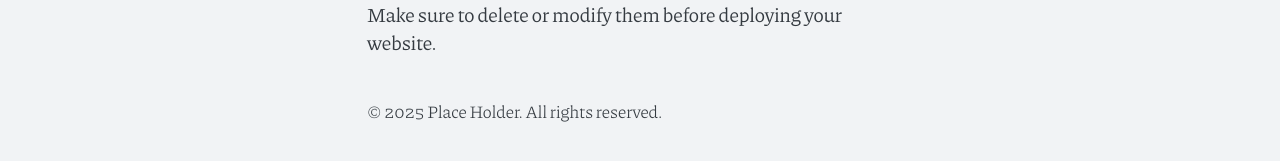
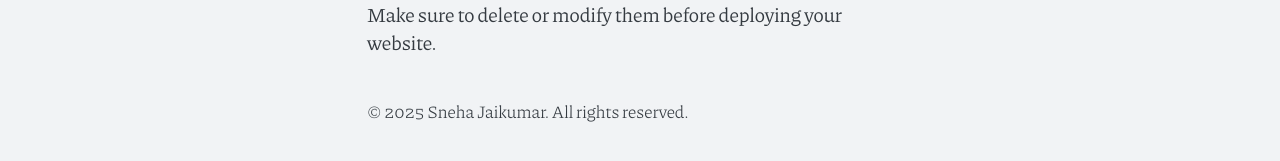
Before and after one commit to snehajaikumar23/snehajaikumar23.github.io, a Jekyll site: the page built from index.md, in a window 1280 px wide. Shown: the part 828-989 px from the top of the page. Built offline with Jekyll 4.4.1, drawn with Linux system fonts in a browser that asks for light colours; some of the changed lines change nothing that is shown.

Commit message:
Update yml with links

```diff
--- a/_config.yml
+++ b/_config.yml
@@ -1,5 +1,5 @@
-title: cvless
-description: Jekyll theme for a beautiful online CV
+title: Hi, I'm Sneha Jaikumar!
+description: I am a Data Scientist
 baseurl: ""
 url: https://snehajaikumar23.github.io
 
@@ -9,29 +9,18 @@
 
 # author settings
 author:
-  name: Place Holder
-  email: username@domain.com
+  name: Sneha Jaikumar
+  email: sj3474@columbia.edu
 photo: assets/files/photo.jpg
 joblines:
-  - University of Jekyll
-  - Department of Themes
-  - 123 Main St, Anytown, USA
-address: Foobar Hall 1.23
-phone: +1 234 567 890
+  - Columbia University
+  - Master's Student, Data Science
 
 # profile links
 profile:
-  facebook: https://www.facebook.com/username
-  x: https://x.com/username
-  mastodon: https://mastodon.social/@username
-  bluesky: https://bsky.app/profile/username.bsky.social
-  instagram: https://www.instagram.com/username
-  linkedin: https://www.linkedin.com/in/username
-  xing: https://www.xing.com/profile/username
-  stackoverflow: https://stackoverflow.com/users/0000000/username
-  medium: https://medium.com/@username
-  github: https://github.com/username
-  cv: true
+  linkedin: https://www.linkedin.com/in/snehajaikumar
+  github: https://github.com/snehajaikumar23
+  cv: false
 
 # build settings
 permalink: pretty
```
Also changed, not shown: 1 other file.
